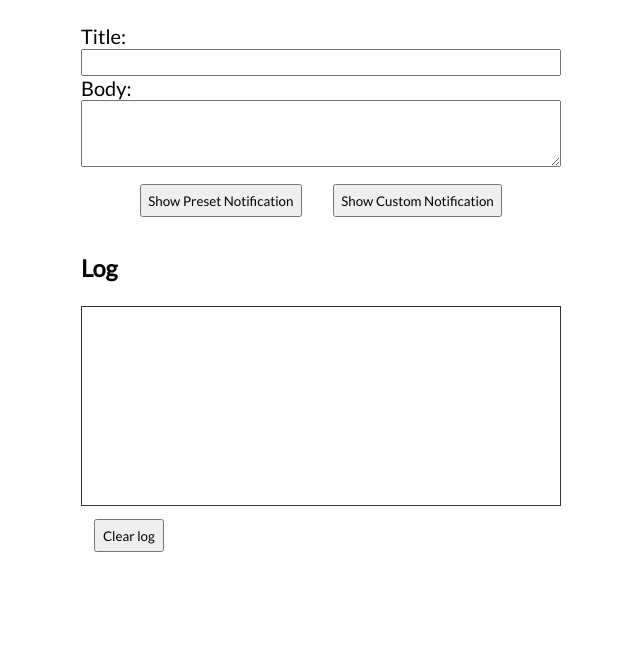
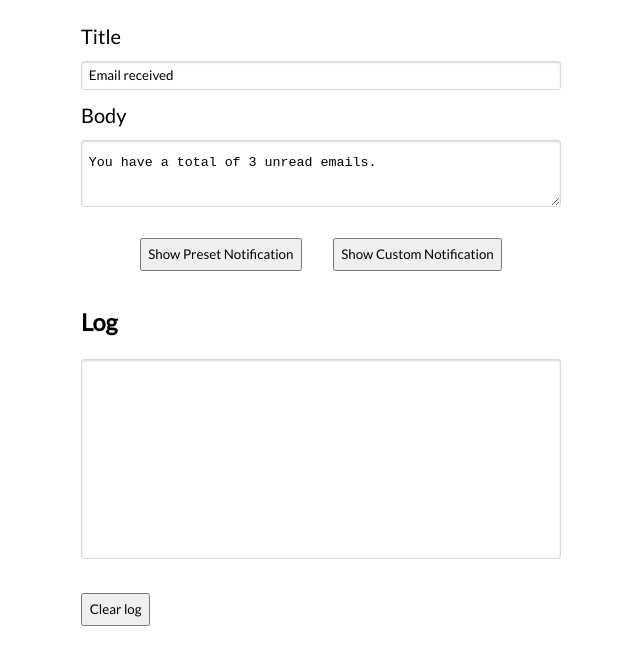
Before and after one commit to sandeshdamkondwar/notification-javascript-api, a plain HTML site: page index.html in a window 1280 px wide. Shown: the part 91-756 px from the top of the page, without its empty margins (319-959 px from the left). Drawn offline with Linux system fonts and the light colour scheme.

Commit message:
Added viewport meta tag and little bit of UI makeup.

```diff
--- a/css/main.css
+++ b/css/main.css
@@ -31,9 +31,13 @@ label {
   display: block;
 }
 
-input[name="title"],
-textarea {
+input[name="title"], textarea, #log {
   width: 100%;
+  padding: 1em .5em;
+  margin: 1em 0;
+  border-radius: 3px;
+  border: 1px solid #D8D8D8;
+  box-shadow: inset 0 1px 2px rgba(0, 0, 0, 0.15), 0px 1px 1px rgba(255, 255, 255, 0.1);
 }
 
 input[name="title"] {
@@ -53,12 +57,14 @@ textarea {
   margin: 1em;
 }
 
+button#clear-log {
+    margin-left: 0;
+}
+
 #log {
   height: 200px;
   width: 100%;
   overflow-y: scroll;
-  border: 1px solid #333333;
-  line-height: 1.3em;
 }
 
 .author {
--- a/index.html
+++ b/index.html
@@ -3,6 +3,7 @@
   <head>
     <meta charset="UTF-8">
     <meta name="viewport" content="width=device-width, initial-scale=1.0"/>
+    <meta name="viewport" content="width=device-width, initial-scale=1">
     <title>Web Notifications API Demo</title>
     <link rel="stylesheet" href="css/main.css">
     <link href='http://fonts.googleapis.com/css?family=Lato' rel='stylesheet' type='text/css'>
@@ -12,11 +13,11 @@
     <span id="wn-unsupported" class="hidden">API not supported</span>
 
     <form id="custom-notification" action="">
-      <label for="title">Title:</label>
-      <input type="text" id="title" name="title" />
+      <label for="title">Title</label>
+      <input type="text" id="title" name="title" value="Email received" placeholder="Notification Title"/>
 
-      <label for="body">Body:</label>
-      <textarea id="body" name="body"></textarea>
+      <label for="body">Body</label>
+      <textarea id="body" name="body" placeholder="Notification Body">You have a total of 3 unread emails.</textarea>
 
       <div class="buttons-wrapper">
         <button id="button-wn-show-preset" class="btn">Show Preset Notification</button>
```
